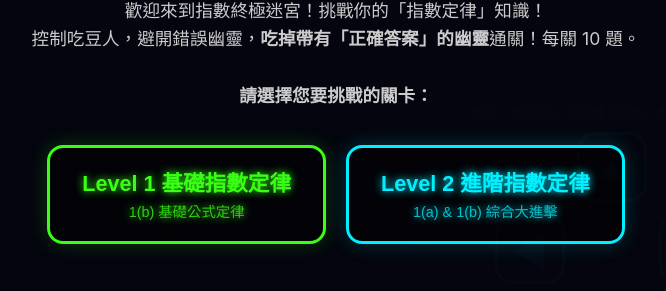
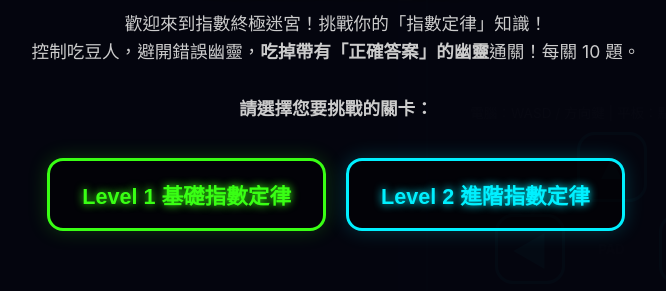
Before and after one commit to misslamwm/pac_man, a plain HTML site: page index.html in a window 1280 px wide. Shown: the part 343-634 px from the top of the page, without its empty margins (304-970 px from the left). Drawn offline with nearby package versions, Linux system fonts and the light colour scheme.

Commit message:
Update index.html

```diff
--- a/index.html
+++ b/index.html
@@ -403,11 +403,9 @@
         <div class="button-group">
             <button class="btn-start" onclick="startGame(1)">
                 Level 1 基礎指數定律<br>
-                <span style="font-size:0.9rem; font-weight:normal; opacity:0.8;">1(b) 基礎公式定律</span>
             </button>
             <button class="btn-start btn-level2" onclick="startGame(2)">
                 Level 2 進階指數定律<br>
-                <span style="font-size:0.9rem; font-weight:normal; opacity:0.8;">1(a) & 1(b) 綜合大進擊</span>
             </button>
         </div>
     </div>
```
